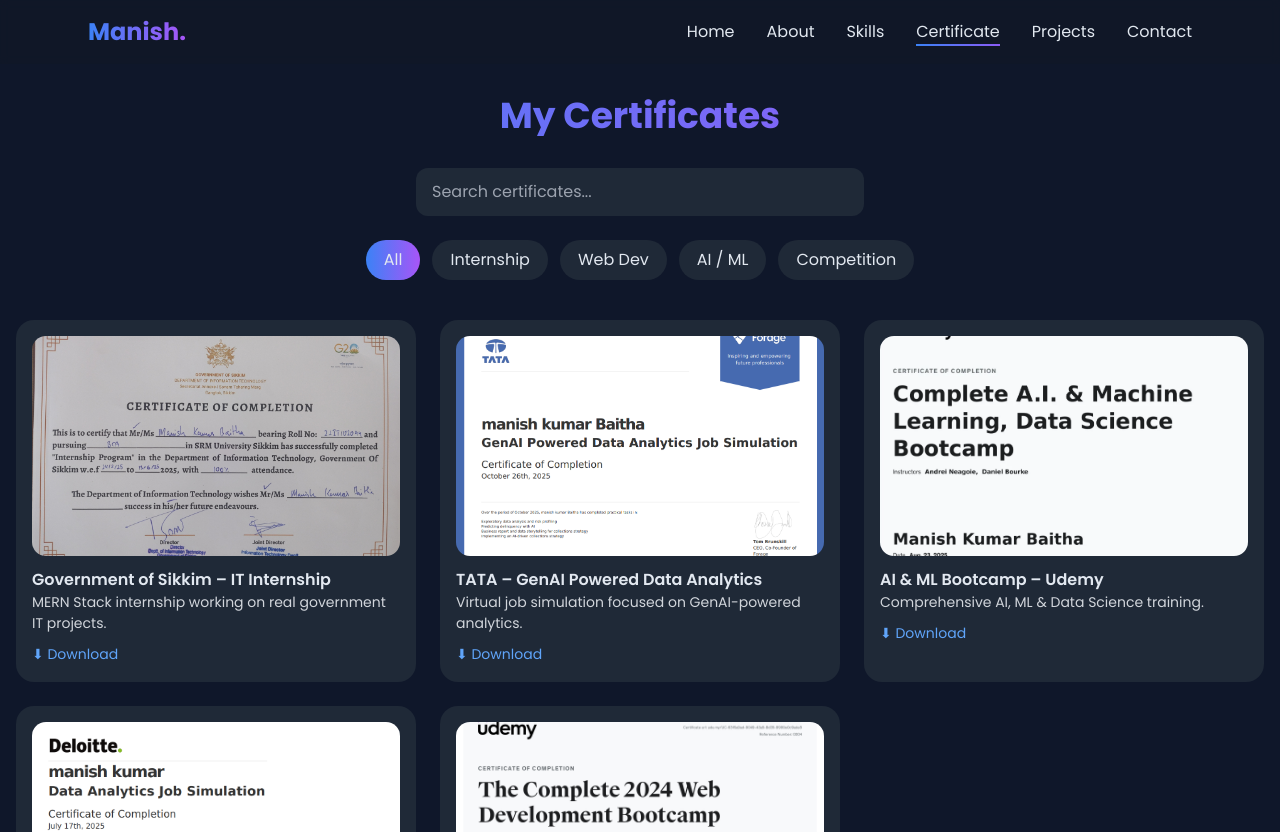
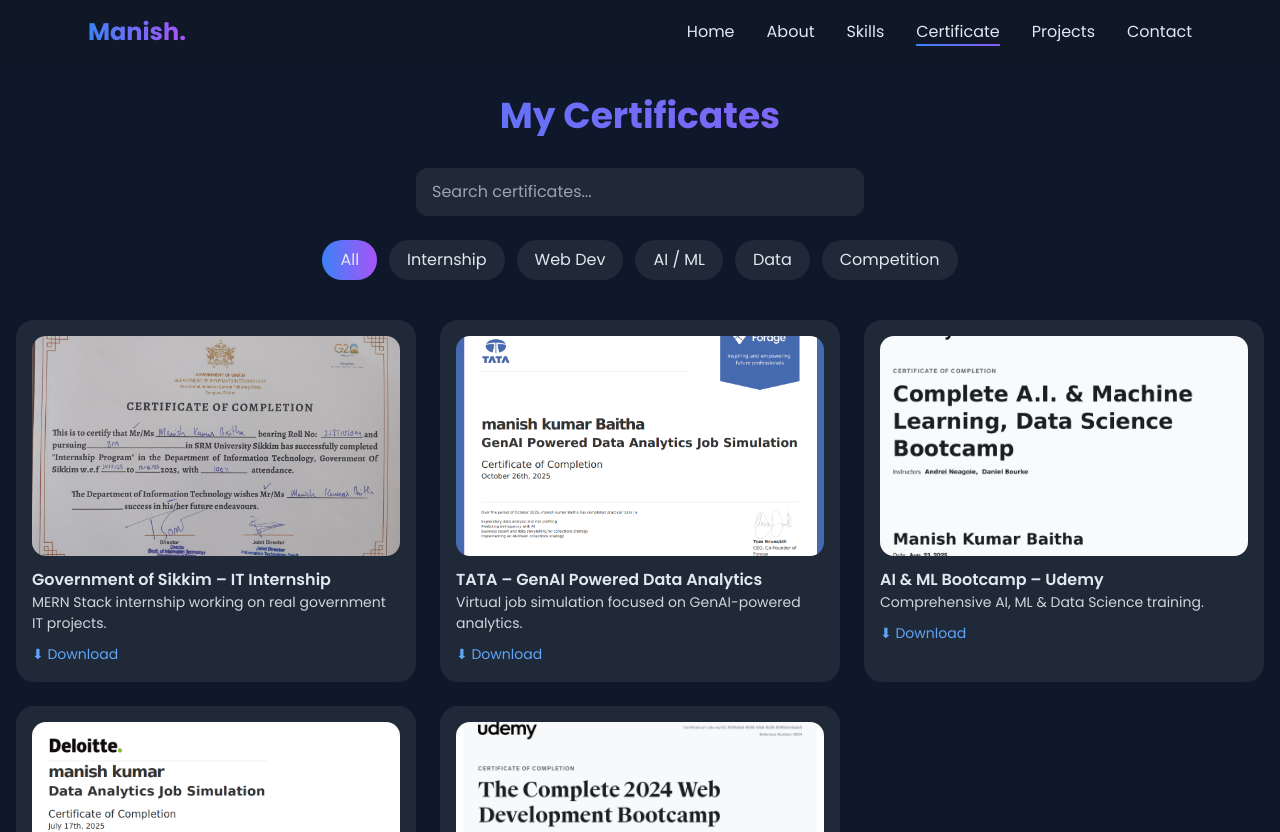
Before and after one commit to manishkr6/Portfolio, a React (Vite) app: page /certificates in a window 1280 px wide. Shown: the top 832 px of the page. Built offline with nearby package versions, Linux system fonts and the light colour scheme.

Commit message:
Certificates: add categories array for id=4; support multi-category filtering and card classes; add 'data' filter

```diff
--- a/src/assets/data.js
+++ b/src/assets/data.js
@@ -76,6 +76,7 @@ export const certificatesData = [
     description: "Hands-on experience with real-world data analytics tasks.",
     image: deloitteDataAnalytics,
     category: "data",
+    categories: ["data", "ai"],
   },
   {
     id: 5,
--- a/src/components/ui/CertificateCard.jsx
+++ b/src/components/ui/CertificateCard.jsx
@@ -1,8 +1,12 @@
 import React from "react";
 
 const CertificateCard = ({ cert, onOpen }) => {
+  const categoryClass = Array.isArray(cert.categories)
+    ? cert.categories.join(" ")
+    : cert.category;
+
   return (
-    <div className={`certificate-card ${cert.category}`}>
+    <div className={`certificate-card ${categoryClass}`}>
       <img
         src={cert.image}
         alt={cert.title}
--- a/src/pages/AllCertificates.jsx
+++ b/src/pages/AllCertificates.jsx
@@ -17,7 +17,10 @@ const AllCertificates = () => {
 
   const filteredCertificates = certificatesData.filter((cert) => {
     const matchFilter =
-      activeFilter === "all" || cert.category === activeFilter;
+      activeFilter === "all" ||
+      cert.category === activeFilter ||
+      (Array.isArray(cert.categories) &&
+        cert.categories.includes(activeFilter));
 
     const matchSearch = cert.title.toLowerCase().includes(search.toLowerCase());
 
@@ -44,7 +47,8 @@ const AllCertificates = () => {
 
         {/* Filters */}
         <div className="flex flex-wrap justify-center gap-3 mb-10">
-          {["all", "internship", "web", "ai", "competition"].map((filter) => (
+          {["all", "internship", "web", "ai", "data", "competition"].map(
+            (filter) => (
               <button
                 key={filter}
                 onClick={() => setActiveFilter(filter)}
@@ -60,9 +64,12 @@ const AllCertificates = () => {
                   ? "Web Dev"
                   : filter === "ai"
                   ? "AI / ML"
+                  : filter === "data"
+                  ? "Data"
                   : "Competition"}
               </button>
-          ))}
+            )
+          )}
         </div>
 
         {/* Skeleton */}
```
Lines whose indentation alone changed are shown as unchanged.
